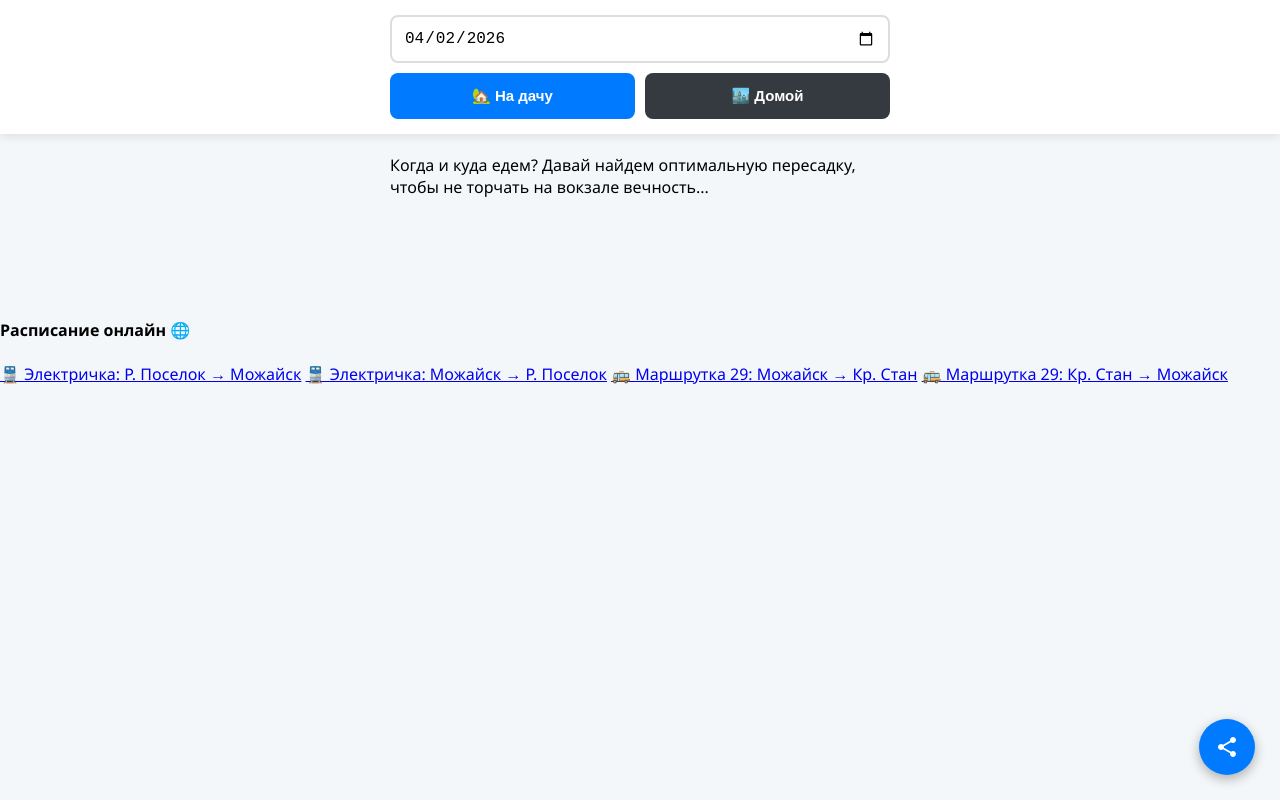
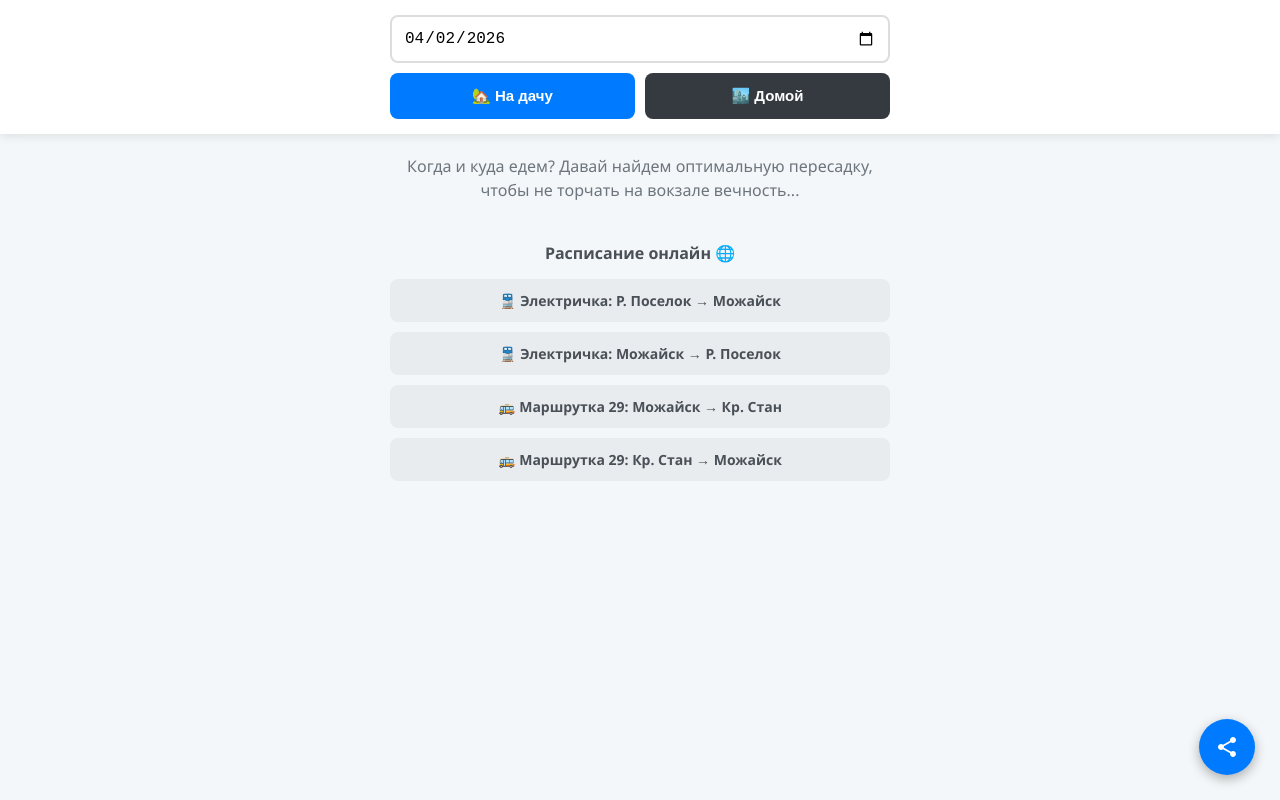
Before and after one commit to Vanterpot/mozhaysk-nav, a plain HTML site: page index.html in a window 1280 px wide. Drawn offline with nearby package versions, Linux system fonts and the light colour scheme.

Commit message:
Update style.css

```diff
--- a/style.css
+++ b/style.css
@@ -61,7 +61,7 @@ button:active { transform: scale(0.97); }
 .results-container {
     max-width: 500px;
     margin: 20px auto;
-    padding: 0 15px 100px 15px;
+    padding: 0 15px 20px 15px;
 }
 
 .card {
@@ -117,3 +117,50 @@ button:active { transform: scale(0.97); }
     margin-bottom: 15px;
 }
 @keyframes loading { 0% { background-position: 200% 0; } 100% { background-position: -200% 0; } }
+
+.welcome-msg {
+    text-align: center;
+    color: #6c757d;
+    font-size: 16px;
+    margin-top: 20px;
+    line-height: 1.5;
+}
+
+.app-footer {
+    max-width: 500px;
+    margin: 0 auto;
+    padding: 0 15px 100px 15px;
+    text-align: center;
+}
+
+.app-footer h4 {
+    margin-top: 10px;
+    margin-bottom: 15px;
+    color: #495057;
+}
+
+.footer-links {
+    display: flex;
+    flex-direction: column;
+    gap: 10px;
+}
+
+.footer-btn {
+    display: inline-block;
+    padding: 12px;
+    background: #e9ecef;
+    color: #495057;
+    text-decoration: none;
+    border-radius: 8px;
+    font-weight: bold;
+    font-size: 14px;
+    transition: background 0.2s, transform 0.1s;
+}
+
+.footer-btn:hover {
+    background: #dee2e6;
+}
+
+.footer-btn:active {
+    transform: scale(0.98);
+}
```
